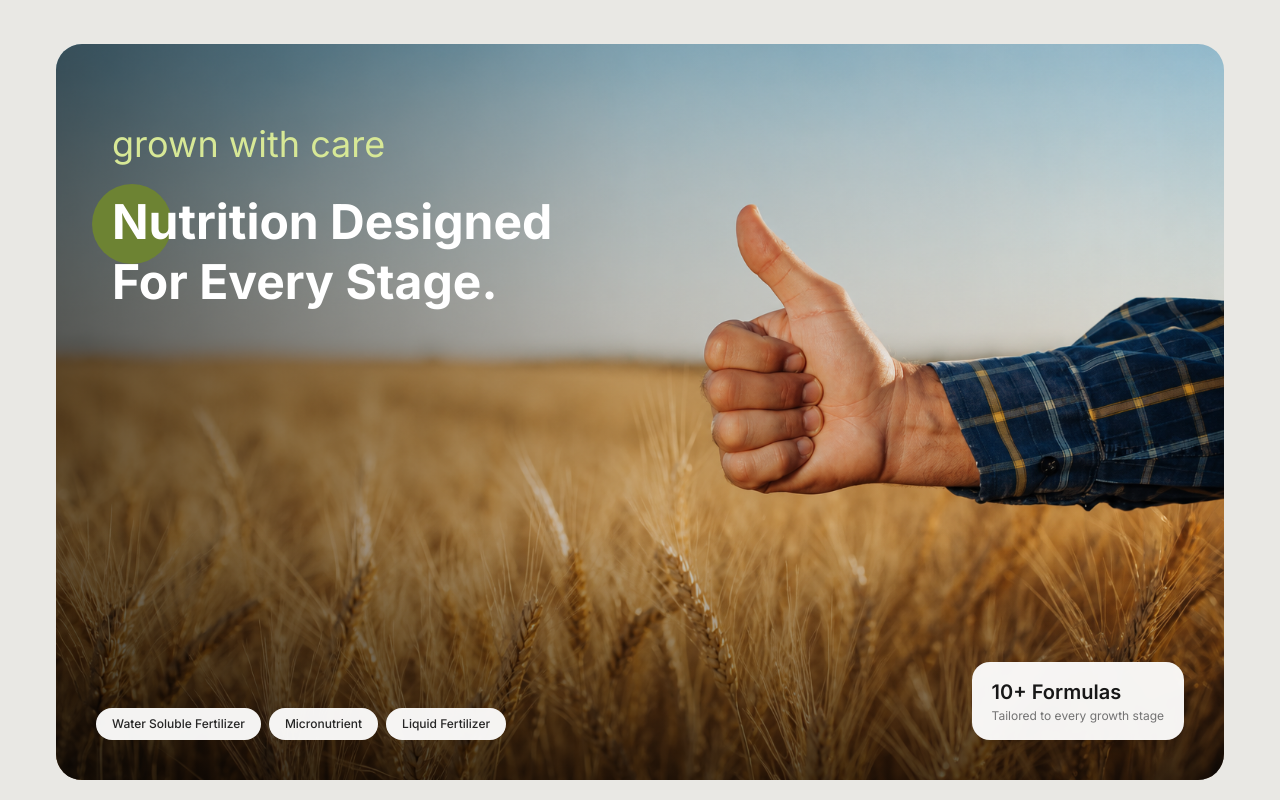
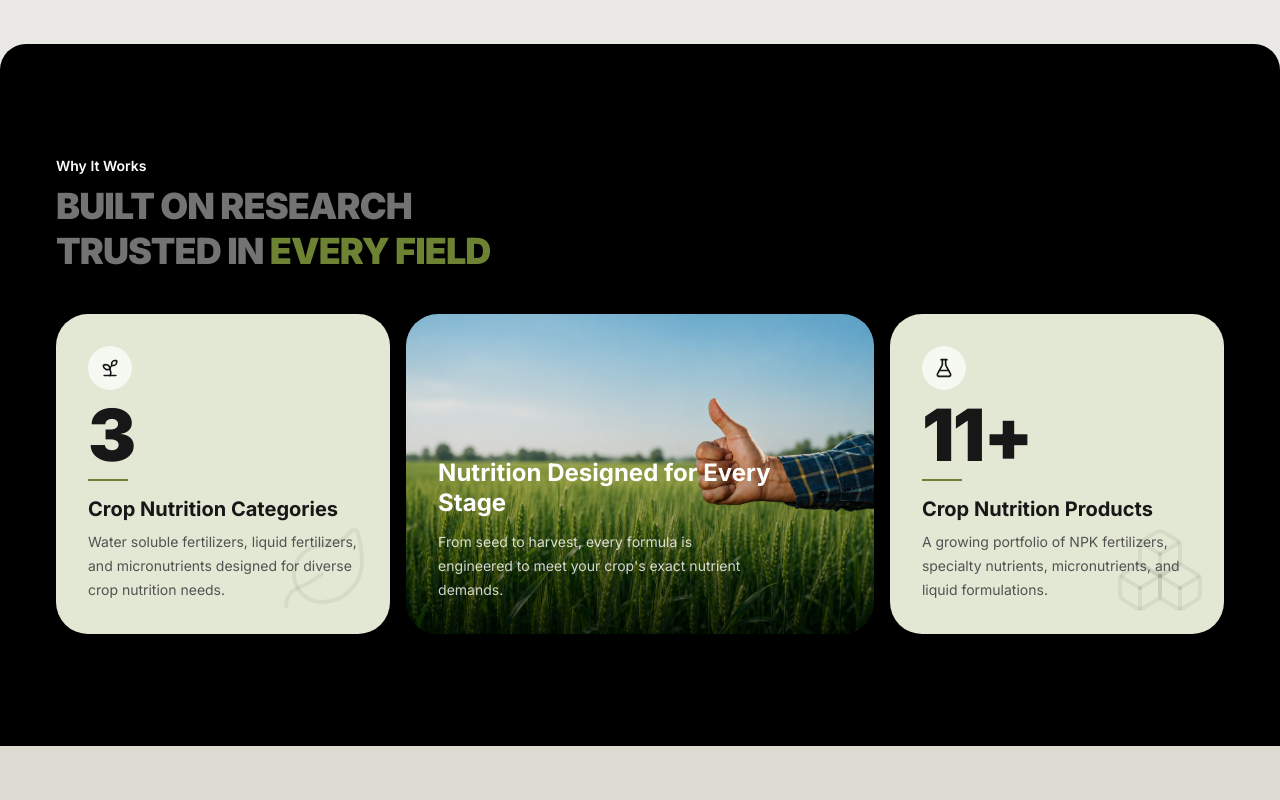
Before and after one commit to AgheraRaj/crysenta, a Next.js app: page /products in a window 1280 px wide. Shown: the part 540-1340 px from the top of the page. Built offline with nearby package versions, Linux system fonts and the light colour scheme.

Commit message:
update hero section of product

```diff
--- a/components/products/products-hero.tsx
+++ b/components/products/products-hero.tsx
@@ -1,24 +1,11 @@
 import Image from "next/image";
-import { Droplets } from "lucide-react";
-
-
-const categories = [
-  "Water Soluble Fertilizer",
-  "Micronutrient",
-  "Liquid Fertilizer",
-];
+import { Leaf, Sprout, FlaskConical, Boxes } from "lucide-react";
 
 export default function ProductsHero() {
   return (
     <section className="bg-[#E9E8E4]">
       {/* Text block */}
       <div className="relative overflow-hidden px-6 pt-32 pb-16 sm:px-10 sm:pt-40 sm:pb-20 lg:px-14 lg:pt-48 lg:pb-24">
-        <Droplets
-          className="pointer-events-none absolute top-1/2 left-1/2 h-[240px] w-[240px] -translate-x-1/2 -translate-y-1/2 text-[#6d8333] opacity-[0.045] sm:h-[320px] sm:w-[320px] lg:h-[400px] lg:w-[400px]"
-          aria-hidden="true"
-          strokeWidth={0.6}
-        />
-
         <div className="relative grid grid-cols-1 gap-10 lg:grid-cols-12 lg:items-end lg:gap-6">
           {/* LEFT — eyebrow label */}
           <div className="lg:col-span-3">
@@ -26,8 +13,7 @@ export default function ProductsHero() {
               Our Products
             </p>
             <p className="mt-3 max-w-[220px] text-sm leading-6 text-neutral-500">
-              Complete crop nutrition, formulated for every stage of
-              growth.
+              Complete crop nutrition, formulated for every stage of growth.
             </p>
           </div>
 
@@ -37,70 +23,95 @@ export default function ProductsHero() {
               Crop Nutrition, Perfected.
             </h1>
             <p className="mt-5 max-w-md text-base leading-7 text-neutral-500 sm:text-lg">
-              Explore our full range of speciality fertilizers, engineered
-              for balanced nutrition, healthier soil, and stronger yields.
+              Explore our full range of speciality fertilizers, engineered for
+              balanced nutrition, healthier soil, and stronger yields.
             </p>
           </div>
         </div>
       </div>
 
-      {/* Full-bleed image — left-side hero content + product features card */}
-      <div className="relative px-6 sm:px-10 lg:px-14 pb-16 sm:pb-20 lg:pb-24">
-        <div className="relative h-[80vh] min-h-[600px] w-full overflow-hidden rounded-4xl sm:h-[85vh] lg:h-[92vh]">
-          <Image
-            src="/images/wheat-field-farmer-thumbsup.png"
-            alt="Crysenta fertilizer products displayed in a healthy crop field"
-            fill
-            priority
-            className="object-cover object-[68%_center] sm:object-center"
-            sizes="100vw"
-          />
+      {/* Trust / benefit showcase — three cards */}
+      <div className="rounded-t-4xl bg-black px-6 py-16 sm:px-10 sm:py-20 lg:px-14 lg:py-28">
+        <div>
+          <p className="text-sm font-semibold text-white">Why It Works</p>
+          <h2 className="mt-2 text-2xl leading-tight font-black tracking-tight text-neutral-500 sm:text-3xl lg:text-4xl">
+            BUILT ON RESEARCH
+            <br />
+            TRUSTED IN <span className="text-[#6d8333]">EVERY FIELD</span>
+          </h2>
+        </div>
 
-          {/* legibility gradients */}
-          <div className="pointer-events-none absolute inset-0 bg-gradient-to-r from-black/55 via-black/15 to-transparent" />
-          <div className="pointer-events-none absolute inset-x-0 bottom-0 h-56 bg-gradient-to-t from-black/60 to-transparent sm:h-64" />
+        <div className="mt-10 grid grid-cols-1 gap-4 md:grid-cols-[1fr_1.4fr_1fr]">
+          {/* CARD 1 — redesigned to match reference */}
+          <div className="relative flex min-h-[280px] flex-col overflow-hidden rounded-[2rem] bg-[#e2e8d3] p-7 sm:min-h-[320px] sm:p-8">
+            <Leaf
+              className="pointer-events-none absolute right-4 bottom-4 h-24 w-24 text-neutral-900/[0.06]"
+              aria-hidden="true"
+              strokeWidth={1}
+            />
 
-          {/* Left content: tagline + heading */}
-          <div className="relative z-10 flex h-full flex-col px-6 pt-10 md:pt-20 sm:px-10 lg:px-14">
-            <p
-              className="mb-4 text-2xl text-[#d7e896] sm:text-3xl lg:text-4xl"
-              style={{ fontFamily: "var(--font-script)" }}
-            >
-              grown with care
-            </p>
+            <div className="relative flex h-11 w-11 items-center justify-center rounded-full bg-white/70">
+              <Sprout className="h-5 w-5 text-neutral-900" />
+            </div>
 
-            <div className="relative mt-3 inline-block max-w-xs sm:max-w-md lg:max-w-lg">
-              <span
-                className="absolute -top-2 -left-5 h-14 w-14 rounded-full bg-[#6d8333] sm:h-16 sm:w-16 lg:h-20 lg:w-20"
-                aria-hidden="true"
-              />
-              <h2 className="relative text-3xl leading-tight font-bold text-white sm:text-4xl lg:text-5xl">
-                Nutrition Designed
-                <br />
-                For Every Stage.
-              </h2>
+            <div className="relative mt-auto">
+              <p className="text-6xl font-black tracking-tight text-neutral-900 sm:text-7xl">
+                3
+              </p>
+              <span className="mt-2 block h-0.5 w-10 bg-[#6d8333]" />
+              <h3 className="mt-4 text-xl leading-tight font-bold text-neutral-900">
+                Crop Nutrition Categories
+              </h3>
+              <p className="mt-2 text-sm leading-6 text-neutral-600">
+                Water soluble fertilizers, liquid fertilizers, and micronutrients designed for diverse crop nutrition needs.
+              </p>
             </div>
           </div>
 
-          {/* Category pills + formula count, bottom of photo */}
-          <div className="absolute inset-x-4 bottom-4 flex flex-col gap-3 sm:inset-x-6 sm:bottom-6 sm:flex-row sm:items-end sm:justify-between lg:inset-x-10 lg:bottom-10">
-            <div className="flex max-w-full flex-wrap gap-2">
-              {categories.map((category) => (
-                <span
-                  key={category}
-                  className="rounded-full bg-white/95 px-3.5 py-2 text-[11px] font-medium text-neutral-800 backdrop-blur sm:px-4 sm:text-xs"
-                >
-                  {category}
-                </span>
-              ))}
+          {/* CARD 2 — photo-forward, unchanged */}
+          <div className="relative flex min-h-[280px] flex-col justify-end overflow-hidden rounded-[2rem] p-7 sm:min-h-[320px] sm:p-8">
+            <Image
+              src="/images/wheat-field-farmer-thumbsup.png"
+              alt="Farmer approving healthy crops grown with Crysenta fertilizer"
+              fill
+              className="object-cover"
+              sizes="(min-width: 768px) 40vw, 100vw"
+            />
+            <div className="pointer-events-none absolute inset-0 bg-gradient-to-t from-black/70 via-black/10 to-transparent" />
+
+            <div className="relative">
+              <h3 className="text-2xl leading-tight font-bold text-white">
+                Nutrition Designed for Every Stage
+              </h3>
+              <p className="mt-3 max-w-xs text-sm leading-6 text-white/80">
+                From seed to harvest, every formula is engineered to meet
+                your crop&apos;s exact nutrient demands.
+              </p>
+            </div>
+          </div>
+
+          {/* CARD 3 — redesigned to match reference */}
+          <div className="relative flex min-h-[280px] flex-col overflow-hidden rounded-[2rem] bg-[#e2e8d3] p-7 sm:min-h-[320px] sm:p-8">
+            <Boxes
+              className="pointer-events-none absolute right-4 bottom-4 h-24 w-24 text-neutral-900/[0.06]"
+              aria-hidden="true"
+              strokeWidth={1}
+            />
+
+            <div className="relative flex h-11 w-11 items-center justify-center rounded-full bg-white/70">
+              <FlaskConical className="h-5 w-5 text-neutral-900" />
             </div>
 
-            <div className="w-fit rounded-2xl bg-white/95 px-4 py-3 shadow-lg backdrop-blur sm:px-5 sm:py-4">
-              <p className="text-lg font-semibold text-neutral-900 sm:text-xl">
-                10+ Formulas
+            <div className="relative mt-auto">
+              <p className="text-6xl font-black tracking-tight text-neutral-900 sm:text-7xl">
+                11+
               </p>
-              <p className="mt-0.5 text-[11px] text-neutral-500 sm:text-xs">
-                Tailored to every growth stage
+              <span className="mt-2 block h-0.5 w-10 bg-[#6d8333]" />
+              <h3 className="mt-4 text-xl leading-tight font-bold text-neutral-900">
+                Crop Nutrition Products
+              </h3>
+              <p className="mt-2 text-sm leading-6 text-neutral-600">
+                A growing portfolio of NPK fertilizers, specialty nutrients, micronutrients, and liquid formulations.
               </p>
             </div>
           </div>
```
Also changed, not shown: public/images/wheat-field-farmer-thumbsup.png, 1 other file (tests, documents, lock files or other folders).
